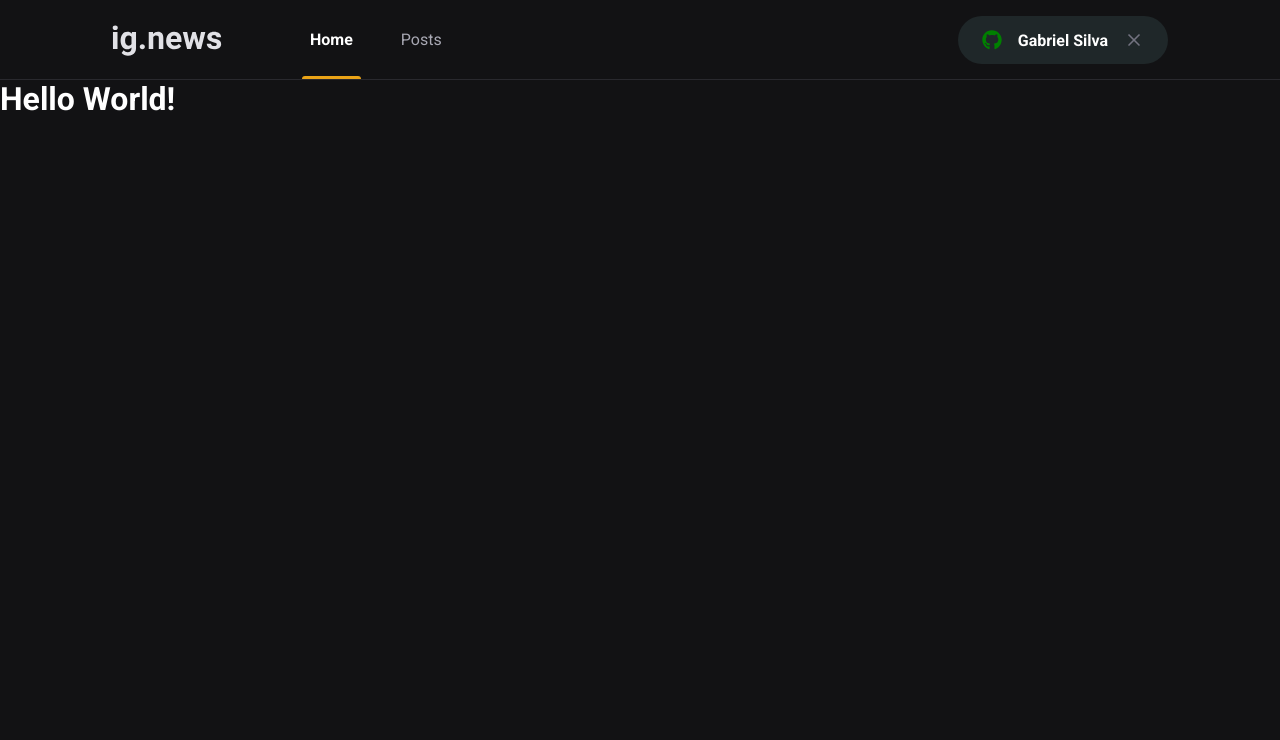
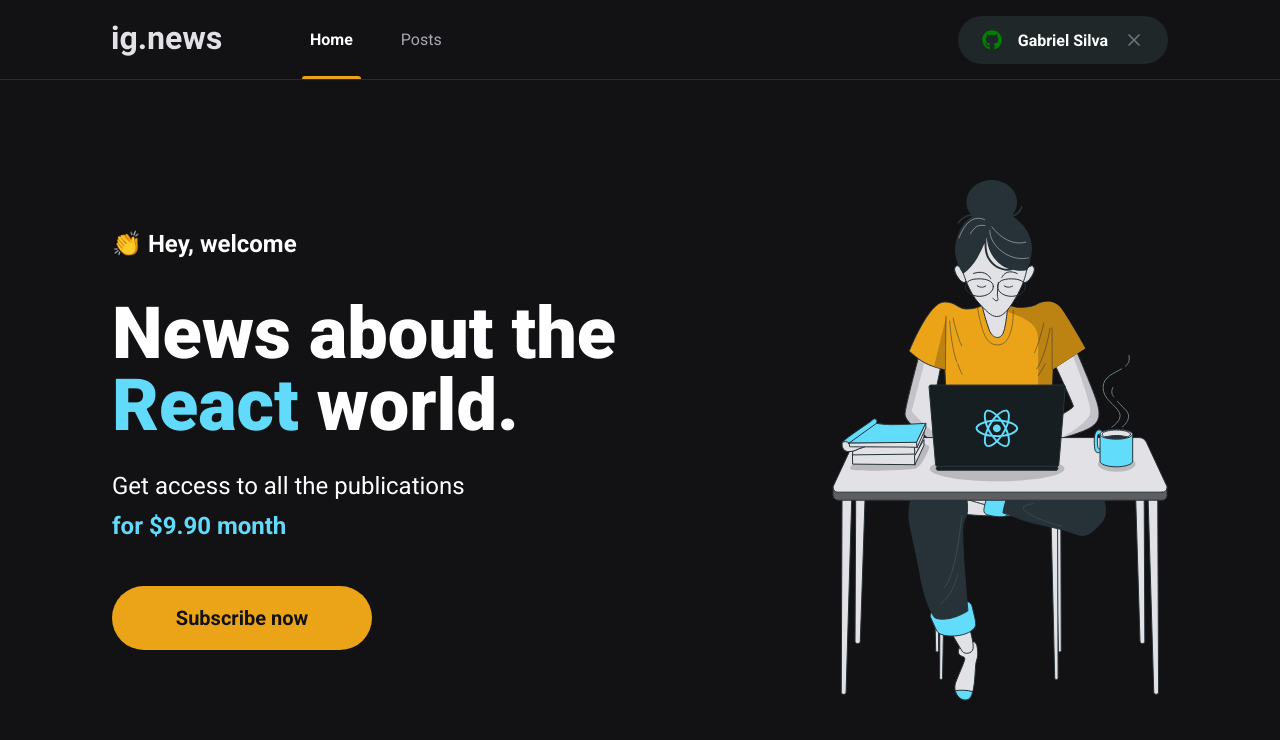
Before and after one commit to Gabrielscruz/ignews, a Next.js app: page / in a window 1280 px wide. Shown: the top 740 px of the page. Built offline with nearby package versions, Linux system fonts and the light colour scheme.

Commit message:
component SubscribeButton

```diff
--- /dev/null
+++ b/src/components/SubscribeButton/index.tsx
@@ -0,0 +1,12 @@
+import styles from './styles.module.scss';
+
+export function SubscribeButton () {
+    return (
+        <button
+         type="button"
+         className={styles.subscribeButton}
+        >
+            Subscribe now
+        </button>
+    )
+}
--- /dev/null
+++ b/src/components/SubscribeButton/styles.module.scss
@@ -0,0 +1,20 @@
+.subscribeButton{
+    height: 4rem;
+    width: 260px;
+    border:0;
+    border-radius: 2rem;
+    background: var(--yellow-500);
+    color: var(--gray-900);
+    font-size: 1.25rem;
+    font-weight: bold;
+
+    display: flex;
+    align-items: center;
+    justify-content: center;
+
+    transition: filter 0.2s;
+
+    &:hover{
+        filter: brightness(0.8);
+    }
+}
--- /dev/null
+++ b/src/pages/home.module.scss
@@ -0,0 +1,46 @@
+.contentContainer {
+    max-width: 1120px;
+    margin: 0 auto;
+    padding: 0 2rem;
+    height: calc(100vh - 5rem);
+
+    display: flex;
+    align-items: center;
+    justify-content: space-between;
+}
+
+.hero {
+    max-width: 600px;
+
+    > span{
+        font-size: 1.5rem;
+        font-weight: bold;
+    }
+
+    h1 {
+        font-size: 4.5rem;
+        line-height: 4.5rem;
+        font-weight:900;
+        margin-top: 2.5rem;
+
+        span{
+            color: var(--cyan-500)
+        }
+    }
+
+
+    p{
+        font-size: 1.5rem;
+        line-height: 2.5rem;
+        margin-top: 1.5rem;
+
+        span{
+            color: var(--cyan-500);
+            font-weight: bold
+        }
+    }
+
+    button {
+        margin-top: 2.5rem;
+    }
+}
--- a/src/pages/index.tsx
+++ b/src/pages/index.tsx
@@ -1,17 +1,27 @@
 import Head from 'next/head'
+import styles from './home.module.scss'
+import {SubscribeButton} from '../components/SubscribeButton'
 
 export default function Home() {
   return (
     <>
 
       <Head>
-        <title> Inicio | ig.news</title>
+        <title> Home | ig.news</title>
       </Head>
+      <main className={styles.contentContainer}>
+        <section className={styles.hero}>
+          <span>👏 Hey, welcome</span>
+          <h1>News about the <span>React</span> world.</h1>
+          <p>
+            Get access to all the publications <br/>
+            <span>for $9.90 month</span>
 
-      <h1>
-        Hello  World!
-      </h1>
-
+          </p>
+          <SubscribeButton/>
+        </section>
+        <img src="images/avatar.svg" alt="Girl coding"/>
+      </main>
    </>
   )
 }
```
